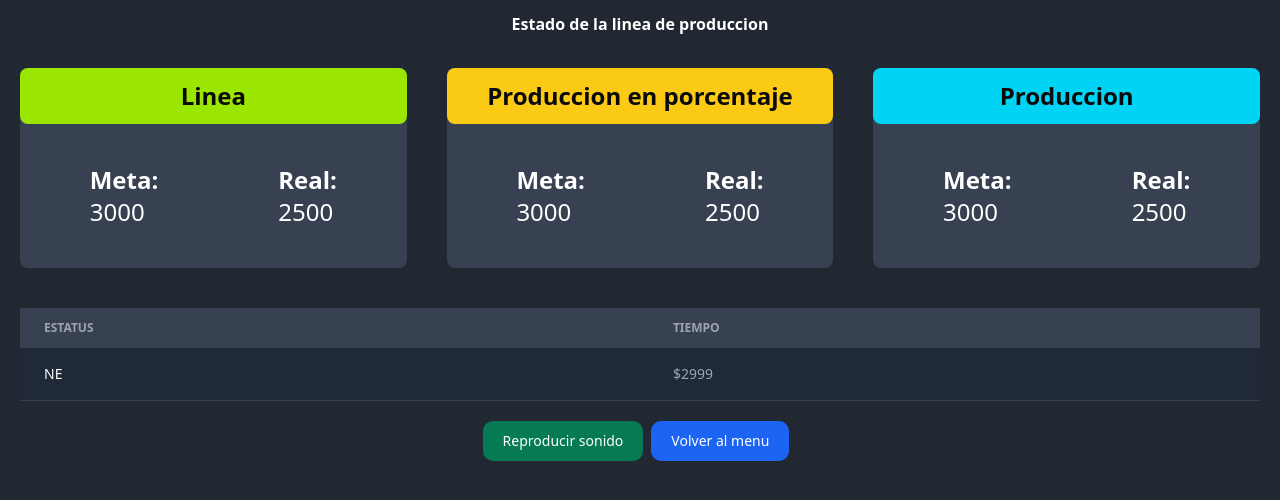
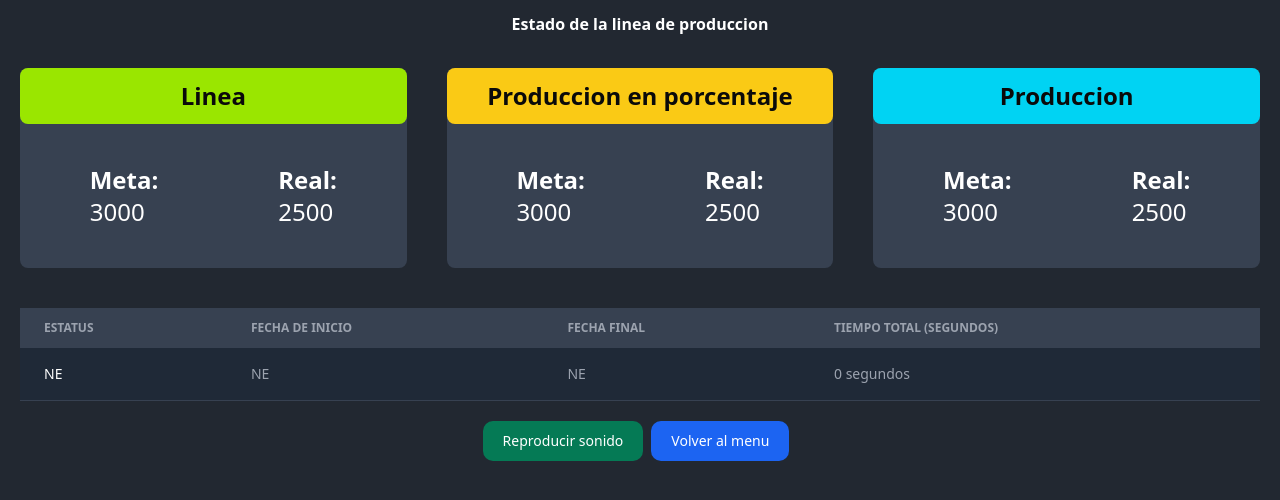
Before and after one commit to Bigpotatozz/Andon-system-front, a React (Vite) app: page /tableroLinea/1 in a window 1280 px wide. Shown: the top 500 px of the page. Built offline with nearby package versions, Linux system fonts and the light colour scheme.

Commit message:
add: tabla de tiempos lineaIndividual

```diff
--- a/dev-dist/sw.js
+++ b/dev-dist/sw.js
@@ -82,7 +82,7 @@ define(['./workbox-54d0af47'], (function (workbox) { 'use strict';
     "revision": "3ca0b8505b4bec776b69afdba2768812"
   }, {
     "url": "index.html",
-    "revision": "0.13o52mnmk4"
+    "revision": "0.7f82pmd6lp8"
   }], {});
   workbox.cleanupOutdatedCaches();
   workbox.registerRoute(new workbox.NavigationRoute(workbox.createHandlerBoundToURL("index.html"), {
--- /dev/null
+++ b/src/Models/TiemposLineaProduccion.ts
@@ -0,0 +1,31 @@
+import { LineaProduccion } from "./LineaProduccion";
+
+export class TiemposLineaProduccion extends LineaProduccion {
+  constructor(
+    idLineaProduccion: string,
+    nombre: string,
+    estatusActual: number,
+    idDetalle: number,
+    idEstatus: number,
+    idTiempo: number,
+    prioridad: number,
+    color: string,
+    cancion: string,
+    public fecha: string,
+    public inicio: string,
+    public final: string,
+    public total: number,
+  ) {
+    super(
+      idLineaProduccion,
+      nombre,
+      estatusActual,
+      idDetalle,
+      idEstatus,
+      idTiempo,
+      prioridad,
+      color,
+      cancion,
+    );
+  }
+}
--- a/src/menu/Menu.tsx
+++ b/src/menu/Menu.tsx
@@ -60,7 +60,7 @@ export const Menu = () => {
 
           <div className="flex">
             <Card
-              className="flex h-full flex-col justify-between !bg-violet-500 p-10"
+              className="flex h-full cursor-pointer flex-col justify-between !bg-violet-500 p-10"
               onClick={() => {
                 const idLinea = prompt("ID DE LA LINEA:");
 
--- a/src/tableroIndividual/TableroIndividual.tsx
+++ b/src/tableroIndividual/TableroIndividual.tsx
@@ -2,12 +2,31 @@ import axios from "axios";
 import { useEffect, useRef, useState } from "react";
 import { useNavigate, useParams } from "react-router";
 import { LineaProduccion } from "../Models/LineaProduccion";
+import { TiemposLineaProduccion } from "@/Models/TiemposLineaProduccion";
 
 export const TableroIndividual = () => {
   const navegacion = useNavigate();
   const [linea, setLinea] = useState<LineaProduccion>(
     new LineaProduccion("NE", "NE", 0, 0, 0, 0, 0, "NE", "NE"),
   );
+
+  const [tiempos, setTiempos] = useState<TiemposLineaProduccion[]>([
+    new TiemposLineaProduccion(
+      "NE",
+      "NE",
+      0,
+      0,
+      0,
+      0,
+      0,
+      "NE",
+      "NE",
+      "NE",
+      "NE",
+      "NE",
+      0,
+    ),
+  ]);
   const { idLinea } = useParams();
 
   const audioRef = useRef<HTMLAudioElement>(null);
@@ -18,6 +37,7 @@ export const TableroIndividual = () => {
       `http://localhost:3000/api/estatus/obtenerEstatusEspecifico/${idLinea}`,
     );
     setLinea(response.data.response[0]);
+    setTiempos(response.data.response2);
     console.log(response.data);
   };
 
@@ -125,21 +145,34 @@ export const TableroIndividual = () => {
                     Estatus
                   </th>
                   <th scope="col" className="px-6 py-3">
-                    Tiempo
+                    Fecha de inicio
+                  </th>
+                  <th scope="col" className="px-6 py-3">
+                    Fecha final
+                  </th>
+                  <th scope="col" className="px-6 py-3">
+                    Tiempo total (segundos)
                   </th>
                 </tr>
               </thead>
               <tbody>
-                <tr className="border-b border-gray-200 bg-white hover:bg-gray-50 dark:border-gray-700 dark:bg-gray-800 dark:hover:bg-gray-600">
-                  <th
-                    scope="row"
-                    className="px-6 py-4 font-medium whitespace-nowrap text-gray-900 dark:text-white"
-                  >
-                    {linea.idLineaProduccion}
-                  </th>
-
-                  <td className="px-6 py-4">$2999</td>
-                </tr>
+                {tiempos.map((linea) => {
+                  return (
+                    <>
+                      <tr className="border-b border-gray-200 bg-white hover:bg-gray-50 dark:border-gray-700 dark:bg-gray-800 dark:hover:bg-gray-600">
+                        <td
+                          scope="row"
+                          className="px-6 py-4 font-medium whitespace-nowrap text-gray-900 dark:text-white"
+                        >
+                          {linea.color}
+                        </td>
+                        <td className="px-6 py-4">{linea.inicio}</td>
+                        <td className="px-6 py-4">{linea.final}</td>
+                        <td className="px-6 py-4">{linea.total} segundos</td>
+                      </tr>
+                    </>
+                  );
+                })}
               </tbody>
             </table>
           </div>
```
